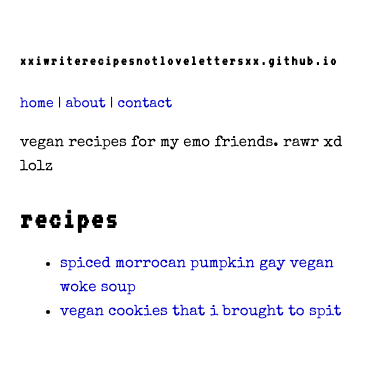
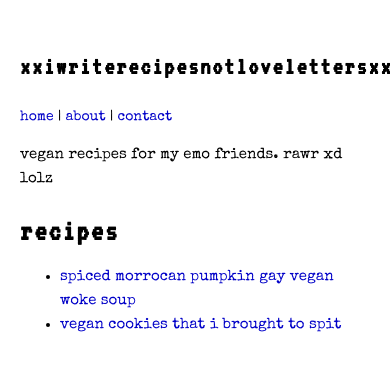
Before and after one commit to xxiwriterecipesnotlovelettersxx/xxiwriterecipesnotlovelettersxx.github.io, a Jekyll site: the page built from index.md, in a window 390 px wide. Shown: the top 371 px of the page. Built offline with Jekyll 4.4.1, drawn with Linux system fonts in a browser that asks for light colours.

Commit message:
Update style.css

```diff
--- a/assets/css/style.css
+++ b/assets/css/style.css
@@ -74,7 +74,7 @@ h2 {
 
   /* Shrink only the site title */
   header h1 {
-    font-size: 0.9rem;  /* tweak smaller/larger as needed */
+    font-size: 1.67em;  /* tweak smaller/larger as needed */
     line-height: 1.2;
   }
 
```
